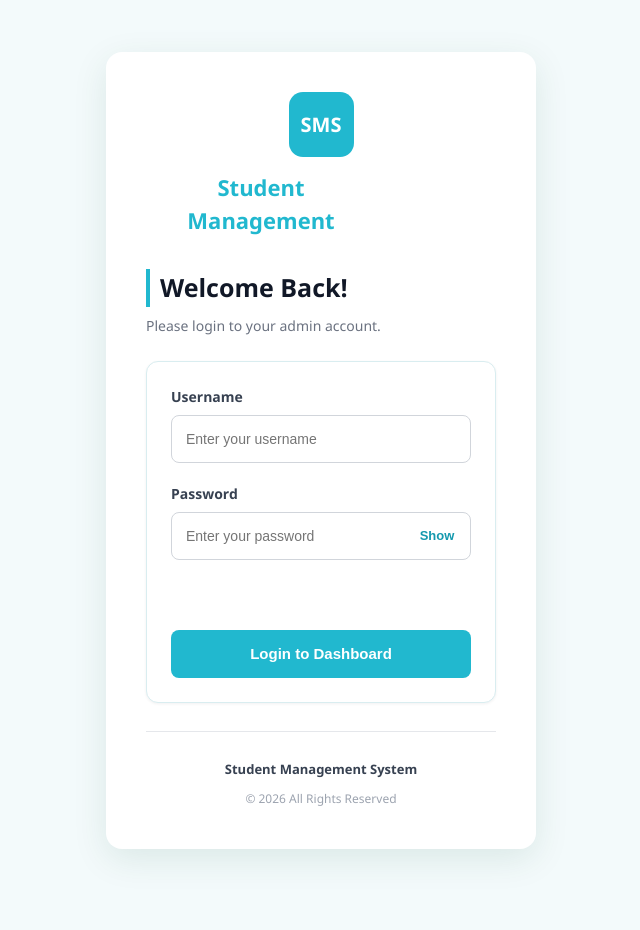
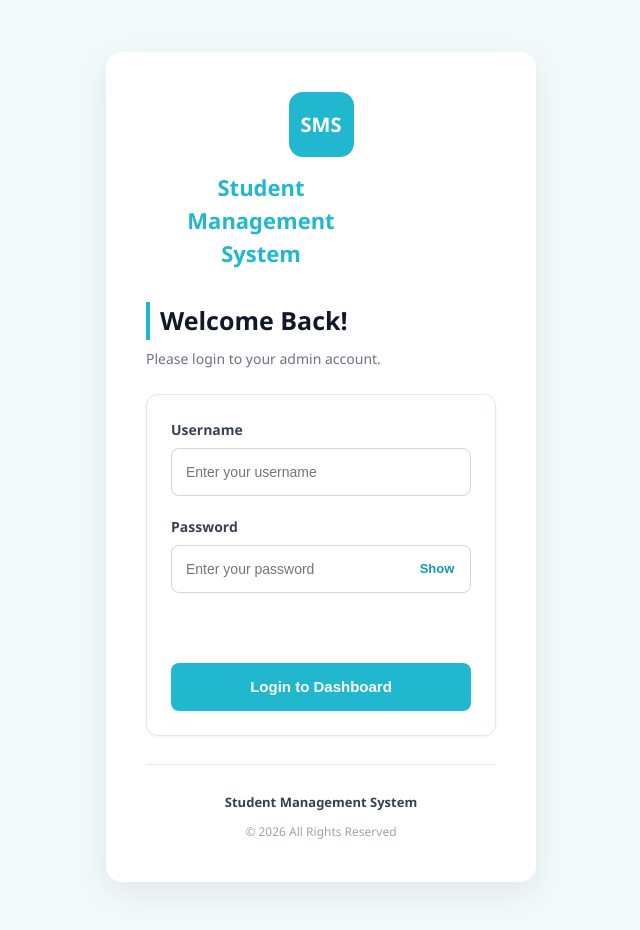
Before and after one commit to Monika6288/jezstack, a plain HTML site: page Student Management System/login.html in a window 1280 px wide. Shown: the whole page, without its empty margins (319-959 px from the left). Drawn offline with Linux system fonts and the light colour scheme.

Commit message:
Update heading to 'Student Management System'

```diff
--- a/Student Management System/login.html
+++ b/Student Management System/login.html
@@ -14,7 +14,7 @@
       <section class="login-container">
         <div class="login-logo">
           <div class="logo-icon">SMS</div>
-          <h1>Student Management</h1>
+          <h1>Student Management System</h1>
           <!-- <p>Management Portal</p> -->
         </div>
 
```
